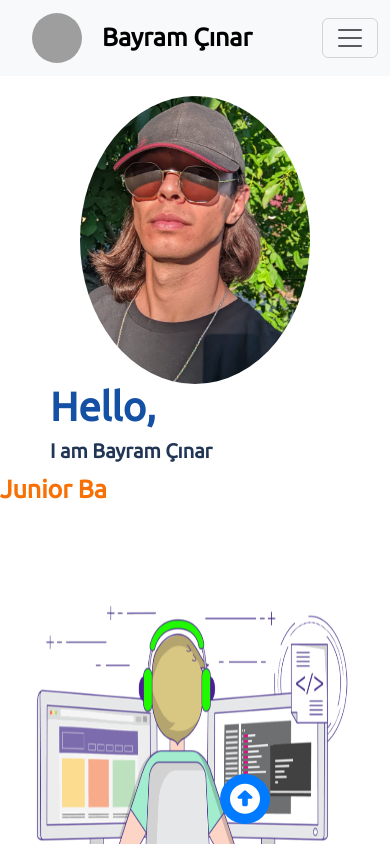
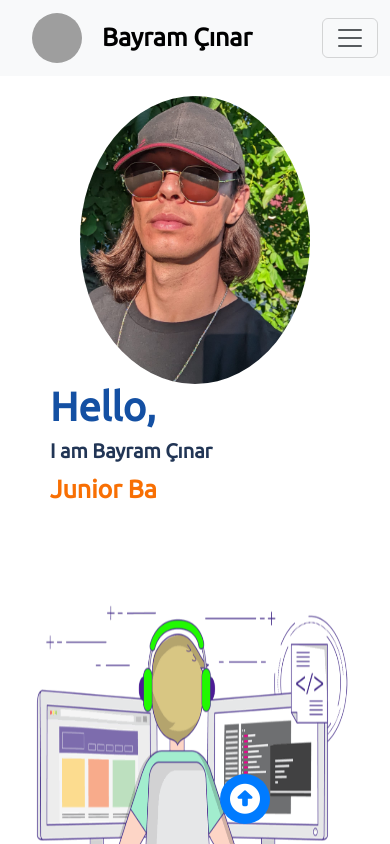
Before and after one commit to bayramcinar/portfolioWebsite, a React (Create React App) app: page / in a window 390 px wide. Shown: the top 844 px of the page. Built offline with nearby package versions, Linux system fonts and the light colour scheme; grey boxes are pictures that could not be loaded.

Commit message:
home.css

```diff
--- a/src/style/home.css
+++ b/src/style/home.css
@@ -52,4 +52,7 @@
     .mePhoto{
         margin-left: 80px;
     }
+    .silinen{
+    margin-left: 50px;
 }
+}
```
